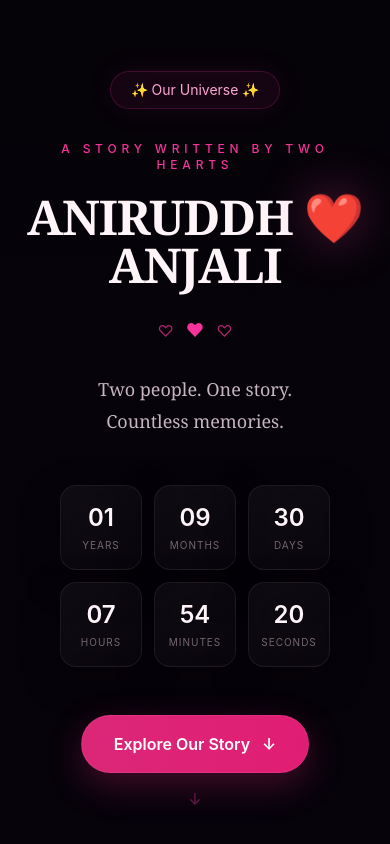
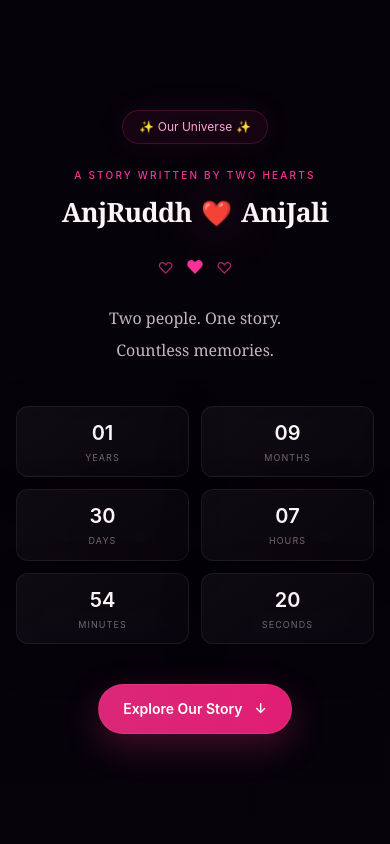
Before and after one commit to Aniruddh00007/My-Projects, a React (Vite) app in the folder 2nd_Anni/Anni2026/: page /home in a window 390 px wide. Shown: the top 844 px of the page. Built offline with nearby package versions, Linux system fonts and the light colour scheme.

Commit message:
final version

```diff
--- a/2nd_Anni/Anni2026/src/Components/Home.jsx
+++ b/2nd_Anni/Anni2026/src/Components/Home.jsx
@@ -235,7 +235,7 @@ function App() {
 
   return (
 
-    <div className="relative min-h-screen overflow-x-hidden bg-gradient-to-b from-[#050208] via-[#0b0510] to-[#120617] text-white">
+    <div className="relative min-h-screen w-full overflow-x-hidden bg-gradient-to-b from-[#050208] via-[#0b0510] to-[#120617] text-white">
 
 
       {/* ================= BACKGROUND ================= */}
@@ -341,11 +341,14 @@ function App() {
         className="
           relative
           flex
-          min-h-screen
+          min-h-[100dvh]
           flex-col
           items-center
           justify-center
-          px-6
+          px-4
+          py-16
+          sm:px-6
+          sm:py-20
           text-center
         "
       >
@@ -353,7 +356,7 @@ function App() {
 
         {/* Top Tag */}
 
-        <div className="mb-8 animate-[fadeDown_1s_ease]">
+        <div className="mb-6 sm:mb-8 animate-[fadeDown_1s_ease]">
 
           <span
             className="
@@ -363,9 +366,11 @@ function App() {
               border
               border-pink-500/20
               bg-pink-500/[0.07]
-              px-5
+              px-4
               py-2
-              text-sm
+              text-xs
+              sm:px-5
+              sm:text-sm
               text-pink-300
               backdrop-blur-xl
               shadow-[0_0_30px_rgba(236,72,153,0.08)]
@@ -380,11 +385,14 @@ function App() {
 
         <p
           className="
-            mb-5
-            text-xs
+            mb-4
+            max-w-full
+            text-[10px]
+            sm:mb-5
             sm:text-sm
             uppercase
-            tracking-[0.4em]
+            tracking-[0.22em]
+            sm:tracking-[0.4em]
             text-pink-500
             font-medium
             animate-[fadeUp_1s_ease]
@@ -397,26 +405,40 @@ function App() {
 
 
 
-        {/* Names */}
-
-        <h1
+{/* ================= NAMES ================= */}
+
+<div className="w-full px-2 sm:px-4">
+  <div
+    className="
+      mx-auto
+      flex
+      w-full
+      max-w-[1100px]
+      items-center
+      justify-center
+      gap-[clamp(10px,2.5vw,28px)]
+      whitespace-nowrap
+    "
+  >
+    <span
       className="
         font-serif
-            text-5xl
         font-semibold
         tracking-tight
         text-[#fff5f8]
-            sm:text-7xl
-            md:text-8xl
-            animate-[fadeUp_1.15s_ease]
-          "
-        >
-
-          ANIRUDDH{" "}
+        leading-none
+        text-[clamp(1.35rem,6.8vw,6rem)]
+      "
+    >
+      AnjRuddh
+    </span>
 
     <span
       className="
-              inline-block
+        shrink-0
+        font-serif
+        leading-none
+        text-[clamp(1.45rem,6vw,4.5rem)]
         animate-[heartbeat_1.6s_ease-in-out_infinite]
         text-pink-500
         drop-shadow-[0_0_25px_rgba(236,72,153,0.4)]
@@ -425,9 +447,20 @@ function App() {
       ❤️
     </span>
 
-          {" "}ANJALI
-
-        </h1>
+    <span
+      className="
+        font-serif
+        font-semibold
+        tracking-tight
+        text-[#fff5f8]
+        leading-none
+        text-[clamp(1.35rem,6.8vw,6rem)]
+      "
+    >
+      AniJali
+    </span>
+  </div>
+</div>
 
 
 
@@ -460,10 +493,13 @@ function App() {
 
         <p
           className="
-            mt-7
+            mt-5
             max-w-2xl
+            px-2
             font-serif
-            text-lg
+            text-base
+            sm:mt-7
+            sm:text-xl
             leading-8
             text-[#c7b6c1]
             sm:text-xl
@@ -484,12 +520,16 @@ function App() {
 
         <div
           className="
-            mt-12
+            mt-10
             grid
-            grid-cols-3
+            w-full
+            max-w-3xl
+            grid-cols-2
             gap-3
-            sm:grid-cols-6
+            sm:mt-12
+            sm:grid-cols-3
             sm:gap-4
+            lg:grid-cols-6
           "
         >
 
@@ -534,8 +574,9 @@ function App() {
           className="
             group
             relative
-            mt-12
+            mt-10
             flex
+            max-w-full
             items-center
             gap-3
             overflow-hidden
@@ -547,8 +588,12 @@ function App() {
             via-[#e11d74]
             to-[#be185d]
             bg-[length:200%_100%]
-            px-8
-            py-4
+            px-6
+            py-3.5
+            text-sm
+            sm:px-8
+            sm:py-4
+            sm:text-base
             font-semibold
             text-white
             shadow-[0_12px_35px_rgba(219,39,119,0.28)]
@@ -597,7 +642,10 @@ function App() {
         <div
           className="
             absolute
-            bottom-7
+            bottom-4
+            hidden
+            sm:block
+            sm:bottom-7
             animate-bounce
             text-pink-500/40
           "
@@ -617,15 +665,17 @@ function App() {
           relative
           mx-auto
           max-w-6xl
-          px-6
-          pb-32
+          px-4
+          sm:px-6
+          pb-20
+          sm:pb-32
         "
       >
 
 
         {/* Heading */}
 
-        <div className="mb-20 text-center">
+        <div className="mb-12 sm:mb-16 md:mb-20 text-center">
 
           <p
             className="
@@ -645,8 +695,9 @@ function App() {
             className="
               mt-4
               font-serif
-              text-4xl
+              text-3xl
               font-semibold
+              leading-tight
               text-[#fff4f8]
               sm:text-5xl
               md:text-6xl
@@ -701,7 +752,7 @@ function App() {
           <div
             className="
               absolute
-              left-5
+              left-4
               top-0
               h-full
               w-px
@@ -745,8 +796,10 @@ function App() {
           relative
           border-t
           border-white/5
-          px-6
-          py-28
+          px-4
+          py-20
+          sm:px-6
+          sm:py-28
           text-center
         "
       >
@@ -768,7 +821,8 @@ function App() {
         <p
           className="
             relative
-            text-5xl
+            text-4xl
+            sm:text-5xl
             animate-[heartbeat_1.6s_ease-in-out_infinite]
             drop-shadow-[0_0_24px_rgba(236,72,153,0.3)]
           "
@@ -782,8 +836,9 @@ function App() {
             relative
             mt-6
             font-serif
-            text-4xl
+            text-3xl
             font-semibold
+            leading-tight
             text-[#fff5f8]
             sm:text-5xl
           "
@@ -1088,10 +1143,14 @@ function CounterBox({ value, label }) {
     <div
       className="
         glass
-        min-w-[82px]
-        rounded-2xl
-        px-3
-        py-4
+        w-full
+        min-w-0
+        rounded-xl
+        px-2
+        py-3
+        sm:rounded-2xl
+        sm:px-3
+        sm:py-4
         shadow-[0_12px_40px_rgba(0,0,0,0.25)]
         transition-all
         duration-300
@@ -1103,7 +1162,8 @@ function CounterBox({ value, label }) {
 
       <div
         className="
-          text-2xl
+          text-xl
+          sm:text-2xl
           font-semibold
           text-[#fff5f8]
         "
@@ -1117,9 +1177,11 @@ function CounterBox({ value, label }) {
       <div
         className="
           mt-1
-          text-[10px]
+          text-[9px]
+          sm:text-[10px]
           uppercase
-          tracking-widest
+          tracking-[0.12em]
+          sm:tracking-widest
           text-[#746671]
         "
       >
@@ -1166,7 +1228,7 @@ function JourneyCard({
       <div
         className="
           absolute
-          left-5
+          left-4
           z-10
           flex
           h-9
@@ -1192,7 +1254,7 @@ function JourneyCard({
 
       <button
         onClick={onClick}
-        className={`group ml-12 w-full text-left md:ml-0 md:w-[44%] ${
+        className={`group ml-10 min-w-0 w-[calc(100%-2.5rem)] text-left sm:ml-12 sm:w-[calc(100%-3rem)] md:ml-0 md:w-[44%] ${
           isRight
             ? "md:mr-8"
             : "md:ml-8"
@@ -1220,7 +1282,8 @@ function JourneyCard({
           <div
             className="
               relative
-              h-48
+              h-40
+              sm:h-48
               overflow-hidden
               bg-gradient-to-br
               from-[#240c23]
@@ -1332,7 +1395,7 @@ function JourneyCard({
 
           {/* ================= CONTENT ================= */}
 
-          <div className="p-6">
+          <div className="p-4 sm:p-6">
 
 
             <div
@@ -1370,7 +1433,8 @@ function JourneyCard({
                   className="
                     mt-2
                     font-serif
-                    text-2xl
+                    text-xl
+                    sm:text-2xl
                     font-semibold
                     text-[#fff4f8]
                   "
@@ -1515,11 +1579,12 @@ function JourneyModal({
       <div
         className="
           relative
-          max-h-[90vh]
+          max-h-[94dvh]
           w-full
           max-w-2xl
           overflow-y-auto
-          rounded-3xl
+          rounded-2xl
+          sm:rounded-3xl
           border
           border-white/[0.07]
           bg-gradient-to-b
@@ -1539,8 +1604,10 @@ function JourneyModal({
           onClick={onClose}
           className="
             absolute
-            right-5
-            top-5
+            right-3
+            top-3
+            sm:right-5
+            sm:top-5
             z-10
             flex
             h-10
@@ -1572,7 +1639,7 @@ function JourneyModal({
         <div
           className="
             relative
-            h-64
+            h-48
             overflow-hidden
             bg-gradient-to-br
             from-[#240c23]
@@ -1632,7 +1699,8 @@ function JourneyModal({
 
             <span
               className="
-                text-8xl
+                text-6xl
+                sm:text-8xl
                 drop-shadow-[0_12px_30px_rgba(0,0,0,0.5)]
               "
             >
@@ -1649,7 +1717,7 @@ function JourneyModal({
 
         {/* ================= MODAL CONTENT ================= */}
 
-        <div className="p-7 sm:p-10">
+        <div className="p-5 sm:p-10">
 
 
           <p
@@ -1674,7 +1742,8 @@ function JourneyModal({
             className="
               mt-3
               font-serif
-              text-4xl
+              text-3xl
+              sm:text-4xl
               font-semibold
               text-[#fff4f8]
             "
@@ -1732,7 +1801,8 @@ function JourneyModal({
               border
               border-pink-500/10
               bg-pink-500/[0.045]
-              p-5
+              p-4
+              sm:p-5
             "
           >
 
@@ -1773,7 +1843,8 @@ function JourneyModal({
             <p
               className="
                 font-serif
-                text-lg
+                text-base
+                sm:text-lg
                 italic
                 leading-8
                 text-pink-200
```
Lines whose indentation alone changed are shown as unchanged.
